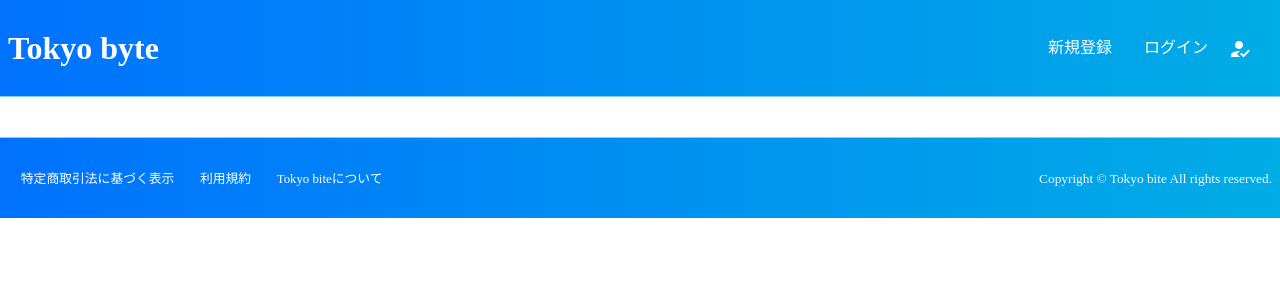
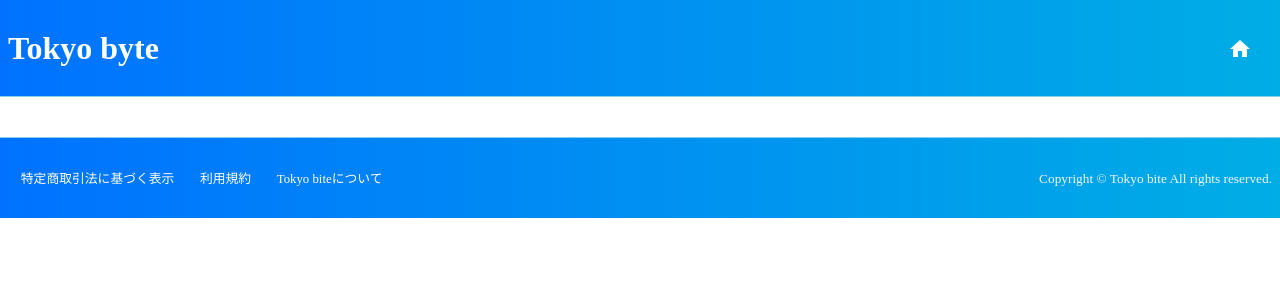
Before and after one commit to cameron-s-dev/angular-jobapp, an Angular app: page / in a window 1280 px wide. Shown: the top 300 px of the page. Built offline with nearby package versions, Linux system fonts and the light colour scheme.

Commit message:
style(header): icon追加

```diff
--- a/src/app/app.module.ts
+++ b/src/app/app.module.ts
@@ -9,7 +9,7 @@ import { BrowserAnimationsModule } from '@angular/platform-browser/animations';
 import { MatButtonModule } from '@angular/material/button';
 
 import { MatMenuModule } from '@angular/material/menu';
-
+import {MatIconModule} from '@angular/material/icon';
 @NgModule({
   declarations: [AppComponent, HeaderComponent],
   imports: [
@@ -17,7 +17,8 @@ import { MatMenuModule } from '@angular/material/menu';
     AppRoutingModule,
     BrowserAnimationsModule,
     MatButtonModule,
-    MatMenuModule
+    MatMenuModule,
+    MatIconModule
   ],
   providers: [],
   bootstrap: [AppComponent]
--- a/src/app/header/header.component.html
+++ b/src/app/header/header.component.html
@@ -4,24 +4,41 @@
   </a>
   <nav class="header-nav">
     <ul>
-      <li><a href="#">新規登録</a></li>
-      <li><a href="#">ログイン</a></li>
-        <button mat-button [matMenuTriggerFor]="menu"><i class="material-icons">
-          how_to_reg
-        </i></button>
+        <li>
+          <button mat-button [matMenuTriggerFor]="menu">
+            <mat-icon class="header__home">home</mat-icon>
+          </button>
+        </li>
           <mat-menu #menu="matMenu">
-            <button mat-menu-item>新規登録</button>
-            <button mat-menu-item>ログイン</button>
+            <button mat-menu-item>
+              <i class="material-icons iconlist">fiber_new</i>
+              <span>新規登録</span>
+            </button>
+
+            <button mat-menu-item>
+              <i class="material-icons iconlist">lock</i>
+              <span>ログイン</span>
+            </button>
+
             <a routerLink="/keep">
-              <button mat-menu-item>お気に入り一覧</button>
+              <button mat-menu-item><i class="material-icons iconlist">
+                star
+              </i><span>お気に入り一覧</span></button>
             </a>
+
             <a routerLink="/profile">
-              <button mat-menu-item>プロフィール</button>
+              <button mat-menu-item>
+                <i class="material-icons iconlist">person_pin</i>
+                <span>プロフィール</span>
+              </button>
             </a>
+
             <a routerLink="/plan">
-              <button mat-menu-item>プラン</button>
+              <button mat-menu-item>
+                <i class="material-icons iconlist">payment</i>
+                <span>プラン</span>
+              </button>
             </a>
-            <button mat-menu-item>カード登録</button>
         </mat-menu>
     </ul>
   </nav>
--- a/src/app/header/header.component.scss
+++ b/src/app/header/header.component.scss
@@ -38,18 +38,26 @@ header {
         text-decoration: underline;
       }
     }
+    span {
+      display: inline-flex;
+      vertical-align: middle;
+    }
   }
 }
-
-
-i {
-  color: #fff;
+.iconlist {
+  color: lightgray;
+  display: inline-flex;
+  vertical-align: middle;
 }
 
-.fill-remaining-space {
-  flex: 1 1 auto;
+.header-icon {
+  color: #fff;
 }
 
 a {
   text-decoration: none;
 }
+
+.header__home {
+  color: #fff;
+}
```
